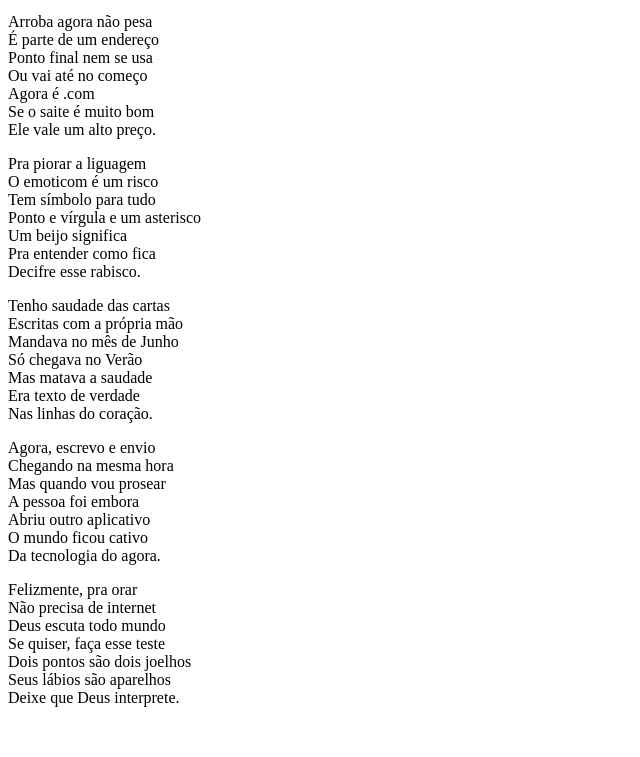
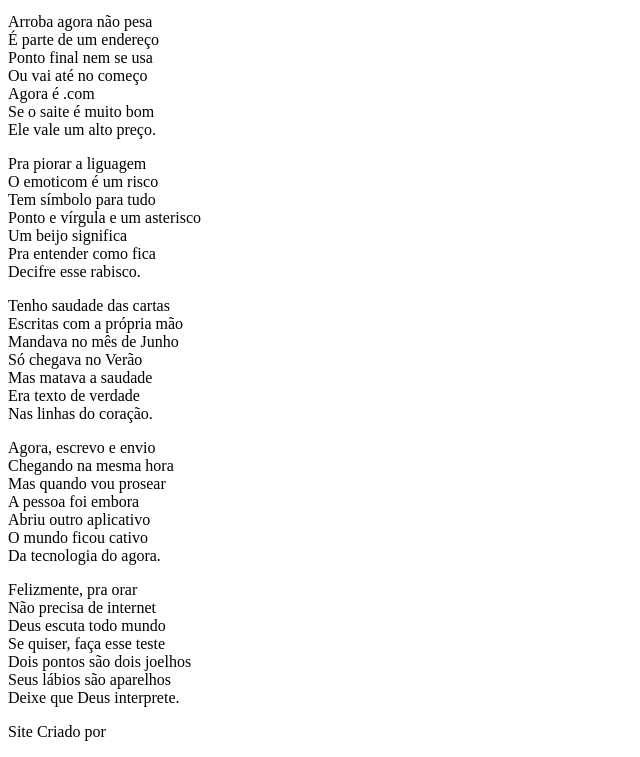
Before and after one commit to MateusHenriquee/projeto-cordel, a plain HTML site: page index.html in a window 1280 px wide. Shown: the part 385-1142 px from the top of the page, without its empty margins (0-640 px from the left). Before the commit the page ends 1108 px from the top, so only its background shows below. Drawn offline with Linux system fonts and the light colour scheme.

Commit message:
Update index.html

```diff
--- a/index.html
+++ b/index.html
@@ -91,5 +91,8 @@
             Deixe que Deus interprete.
         </p>
         </section>
+        <footer>
+            <p>Site Criado por <a href=""></a></p>
+        </footer>
 </body>
 </html>
```
